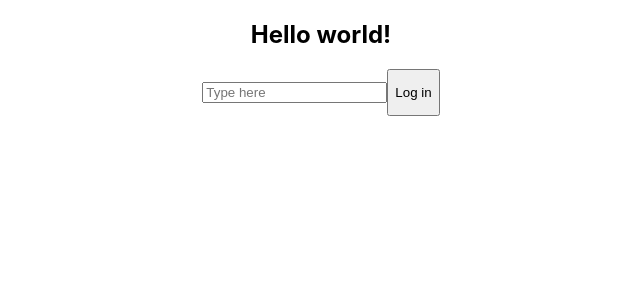
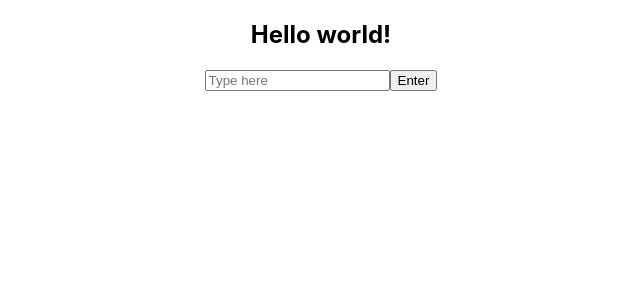
Before and after one commit to DilbarAkkaya/React-IP, a React (Create React App) app in the folder ex-app/: page / in a window 1280 px wide. Shown: the top 300 px of the page, without its empty margins (319-959 px from the left). Built offline with nearby package versions, Linux system fonts and the light colour scheme.

Commit message:
feat: add ternar oper for text

```diff
--- a/ex-app/src/App.js
+++ b/ex-app/src/App.js
@@ -10,12 +10,13 @@ const Field = () => {
 }
 
 function Btn () {
-  //const text = "Log in"
+  const text = "Log in"
   /*const res = () => {
     return "Log in"
   }*/
-  const p = <p>Log in</p>
-  return <button>{p}</button>
+  //const p = <p>Log in</p>
+  const logged = true;
+  return <button>{logged ? 'Enter' : text}</button>
 }
 function App() {
   return (
```
